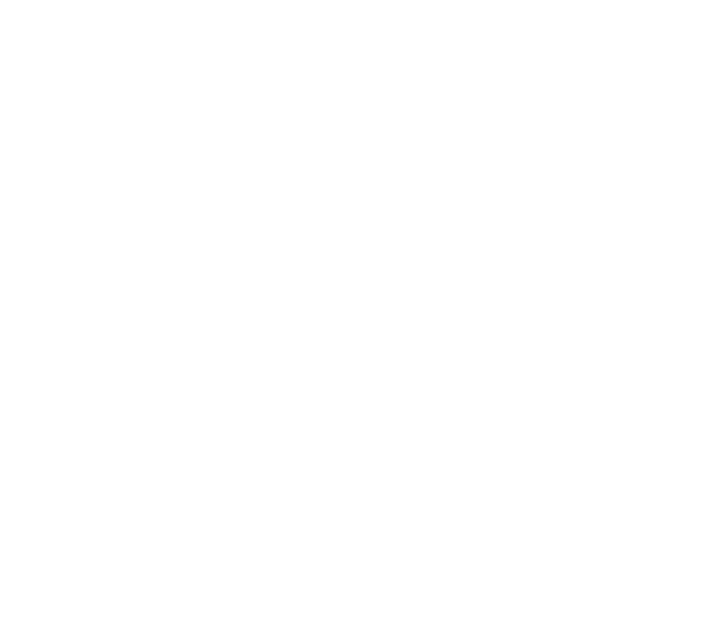
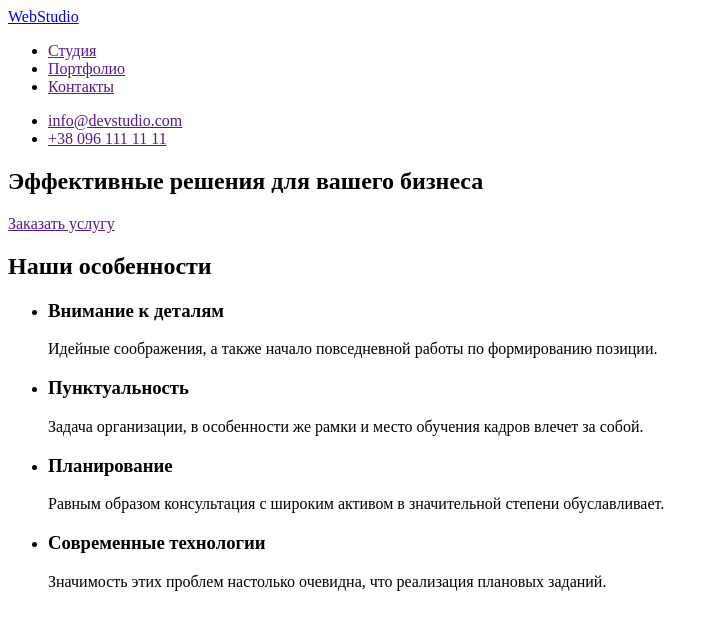
Before and after one commit to TatyanaStrelkova/goit-markup-hw-01, a plain HTML site: page index.html in a window 1280 px wide. Shown: the whole page, without its empty margins (0-719 px from the left). Drawn offline with Linux system fonts and the light colour scheme.

Commit message:
homework
day 1

```diff
--- a/index.html
+++ b/index.html
@@ -5,5 +5,63 @@
     <meta name="viewport" content="width=device-width, initial-scale=1.0" />
     <title>Git rules!</title>
   </head>
-  <body></body>
+  <body>
+    <header>
+      <nav>
+        <a href="index.html">
+          WebStudio
+        </a>
+        <ul>
+          <li><a href="">Студия</a></li>
+          <li><a href="">Портфолио</a></li>
+          <li><a href="">Контакты</a></li>
+        </ul>
+        <ul>
+          <li><a href="">info@devstudio.com</a></li>
+          <li><a href="">+38 096 111 11 11</a></li>
+        </ul>
+      </nav>
+    </header>
+
+    <div>
+      <section>
+        <h1>Эффективные решения для вашего бизнеса</h1>
+        <a href="">Заказать услугу</a>
+      </section>
+    </div>
+
+    <section>
+      <h2>Наши особенности</h2>
+      <ul>
+        <li>
+          <h3>Внимание к деталям</h3>
+          <p>
+            Идейные соображения, а также начало повседневной работы по
+            формированию позиции.
+          </p>
+        </li>
+        <li>
+          <h3>Пунктуальность</h3>
+          <p>
+            Задача организации, в особенности же рамки и место обучения кадров
+            влечет за собой.
+          </p>
+        </li>
+        <li>
+          <h3>Планирование</h3>
+          <p>
+            Равным образом консультация с широким активом в значительной степени
+            обуславливает.
+          </p>
+        </li>
+        <li>
+          <h3>Современные технологии</h3>
+          <p>
+            Значимость этих проблем настолько очевидна, что реализация плановых
+            заданий.
+          </p>
+        </li>
+      </ul>
+    </section>
+  </body>
 </html>
```
Also changed, not shown: prettier.json (added, +19 -0 lines).
